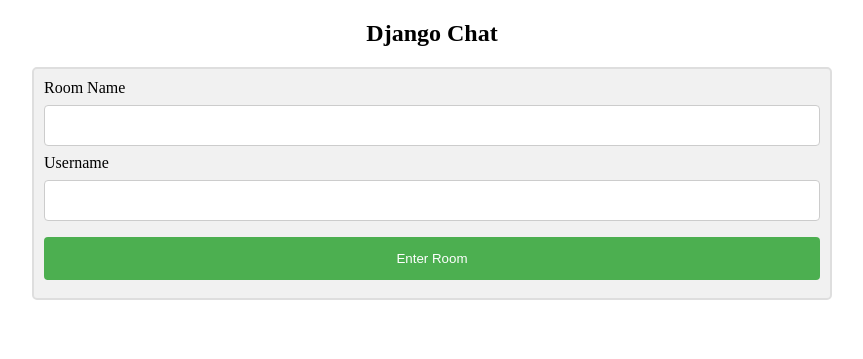
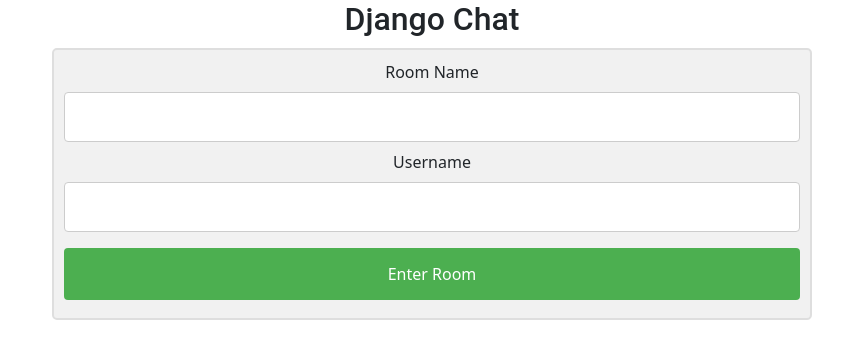
Before and after one commit to Sanguche-de-potito/Django-chat, a Django app: template templates/home.html in a window 1280 px wide. Shown: the top 359 px of the page, without its empty margins (208-1071 px from the left). Run offline with Django 3.2, Linux system fonts and the light colour scheme; the template is opened without the code that fills it, so the values that code supplies are empty.

Commit message:
better frontend

```diff
--- a/static/css/home.css
+++ b/static/css/home.css
@@ -2,6 +2,10 @@ body {
   margin: 0 auto;
   max-width: 800px;
   padding: 0 20px;
+}
+h2 {
+  text-align: center;
+  font-family: "Roboto", sans-serif;
 }
 
 .container {
--- a/templates/home.html
+++ b/templates/home.html
@@ -3,30 +3,23 @@
 <html>
     <head>
         <meta name="viewport" content="width=device-width, initial-scale=1">
+        <link href="https://cdn.jsdelivr.net/npm/bootstrap@5.0.2/dist/css/bootstrap.min.css" rel="stylesheet" integrity="sha384-EVSTQN3/azprG1Anm3QDgpJLIm9Nao0Yz1ztcQTwFspd3yD65VohhpuuCOmLASjC" crossorigin="anonymous">
         <link rel="stylesheet" href="{% static 'css/home.css' %}" type="text/css" media="screen" />
     </head>
     <body>
-
-<div align="center">
+        <div class="text-center">
             <h2>Django Chat</h2>
         </div>
-
-
-<div class="container">
-
-
+        <div class="container text-center">
             <form id="post-form" method="POST" action="checkview">
                 {% csrf_token %}
                 <label>Room Name</label>
-        <input type="text" name="room_name" id="room_name" width="100px" />
+                <input type="text" name="room_name" id="room_name">
                 <label>Username</label>
-        <input type="text" name="username" id="username" width="100px" />
+                <input type="text" name="username" id="username"/>
                 <input type="submit" value="Enter Room">
             </form>
         </div>
-
-
+        <script src="https://cdn.jsdelivr.net/npm/bootstrap@5.0.2/dist/js/bootstrap.bundle.min.js" integrity="sha384-MrcW6ZMFYlzcLA8Nl+NtUVF0sA7MsXsP1UyJoMp4YLEuNSfAP+JcXn/tWtIaxVXM" crossorigin="anonymous"></script>
     </body>
-
-
 </html>
```
Also changed, not shown: templates/room.html (+9 -16 lines), README.md (added), static/js/messages.js (deleted). Lines whose indentation alone changed are shown as unchanged.
